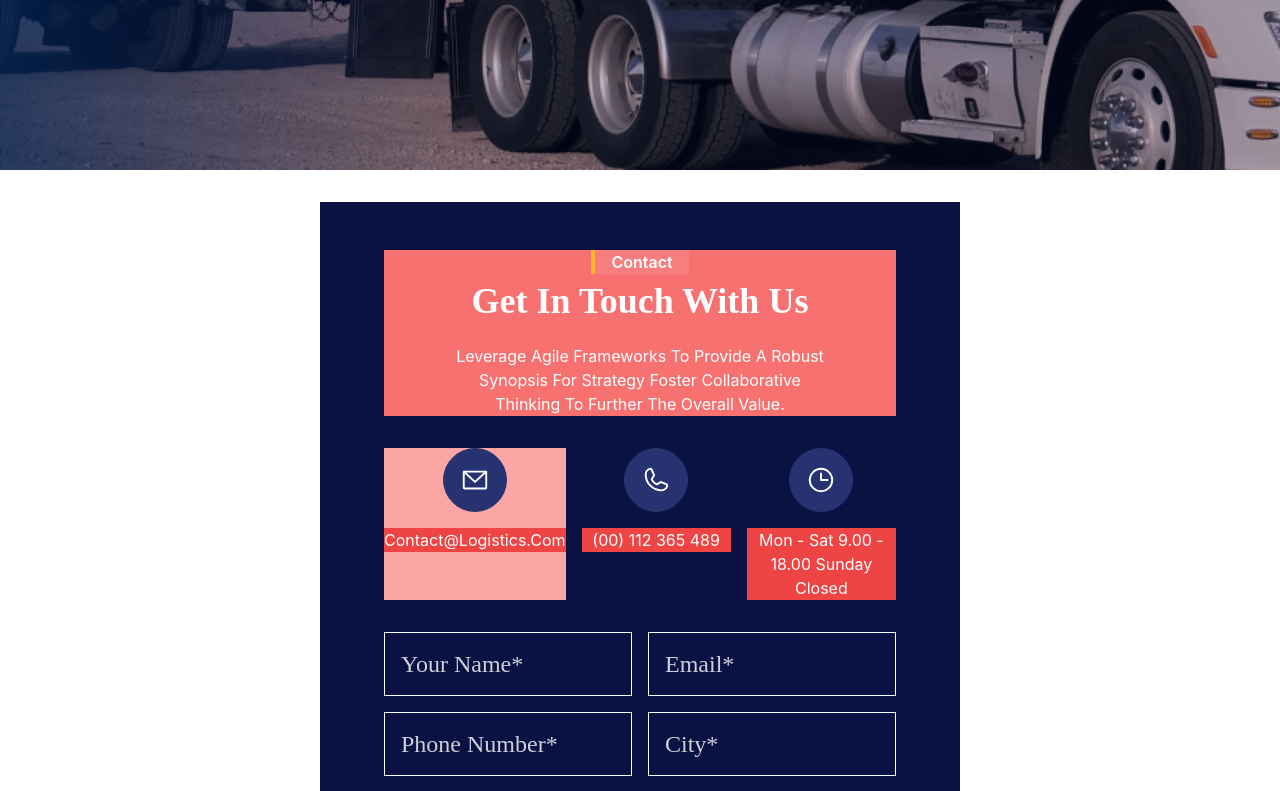
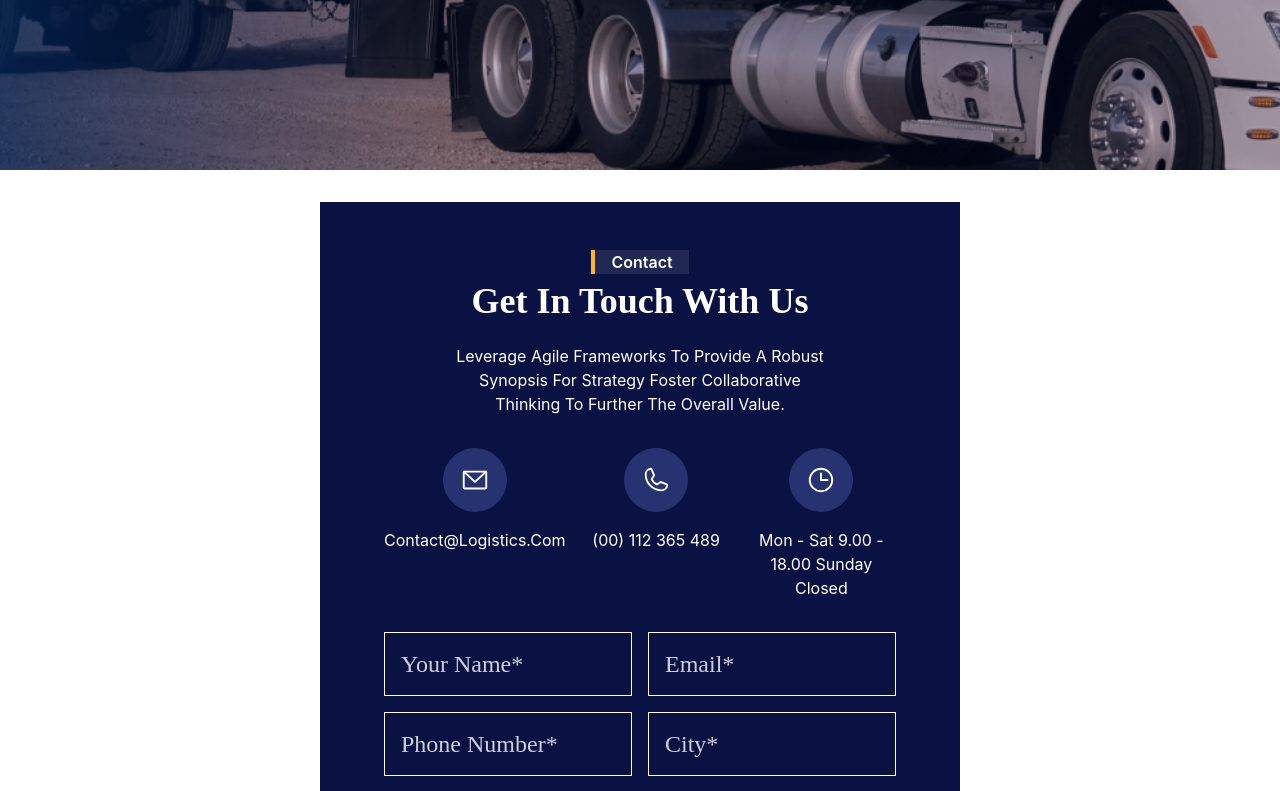
Before and after one commit to smartcollins/logistics, a React (Create React App) app: page /contact in a window 1280 px wide. Shown: the part 470-1261 px from the top of the page. Built offline with nearby package versions, Linux system fonts and the light colour scheme.

Commit message:
removed some background color in Contact

```diff
--- a/src/pages/Contact.jsx
+++ b/src/pages/Contact.jsx
@@ -39,22 +39,22 @@ const Contact = () => {
         <div className=' capitalize text-white'>
             <div>{banner.slice(9, 10).map((item, idx) => <Banner key={idx} {...item} />)}</div>
             <div style={{ background: color.blueBg }} className=' xl:w-2/4 lg:w-3/4 md:px-16 px-4 mx-auto my-8 py-8'>
-                <div className='mx-auto w-fit text-center bg-red-400'>
+                <div className='mx-auto w-fit text-center'>
                     <Caption mid={true} txt={'contact'} txt2={'get in touch with us'}/>
                     <p className='w-3/4 mx-auto'>Leverage agile frameworks to provide a robust synopsis for strategy foster collaborative thinking to further the overall value.</p>
                 </div>
                 <div className='md:flex space-y-4 md:space-y-0 md:gap-4 mx-auto my-8 text-right md:text-center'>
-                    <div className='md:w-2/4 flex gap-4 bg-red-300 justify-between md:justify-normal md:flex-col items-center'>
+                    <div className='md:w-2/4 flex gap-4 justify-between md:justify-normal md:flex-col items-center'>
                         <EnvelopeSimple className='w-fit h-fit p-4 bg-[rgb(39,50,112)] border border-[#273270] rounded-full' size={30} color="#ffffff" />
-                        <p className='bg-red-500 w-full'>Contact@logistics.com</p>
+                        <p className='w-full'>Contact@logistics.com</p>
                     </div>
                     <div className='md:w-2/4 flex gap-4 justify-between md:justify-normal md:flex-col items-center'>
                         <Phone className=' w-fit h-fit p-4 bg-[#273270] border border-[#273270] rounded-full' size={30} color="#ffffff" />
-                        <p className='bg-red-500 w-full'> (00) 112 365 489</p>
+                        <p className='w-full'> (00) 112 365 489</p>
                     </div>
                     <div className='md:w-2/4 flex gap-4 justify-between md:justify-normal md:flex-col items-center'>
                         <Clock className='w-fit h-fit p-4 bg-[#273270] border border-[#273270] rounded-full' size={30} color="#ffffff" />
-                        <p className='bg-red-500 w-full'>Mon - Sat 9.00 - 18.00 Sunday Closed</p>
+                        <p className='w-full'>Mon - Sat 9.00 - 18.00 Sunday Closed</p>
                     </div>
                 </div>
                 <div className=' w-full text-center'>
```
